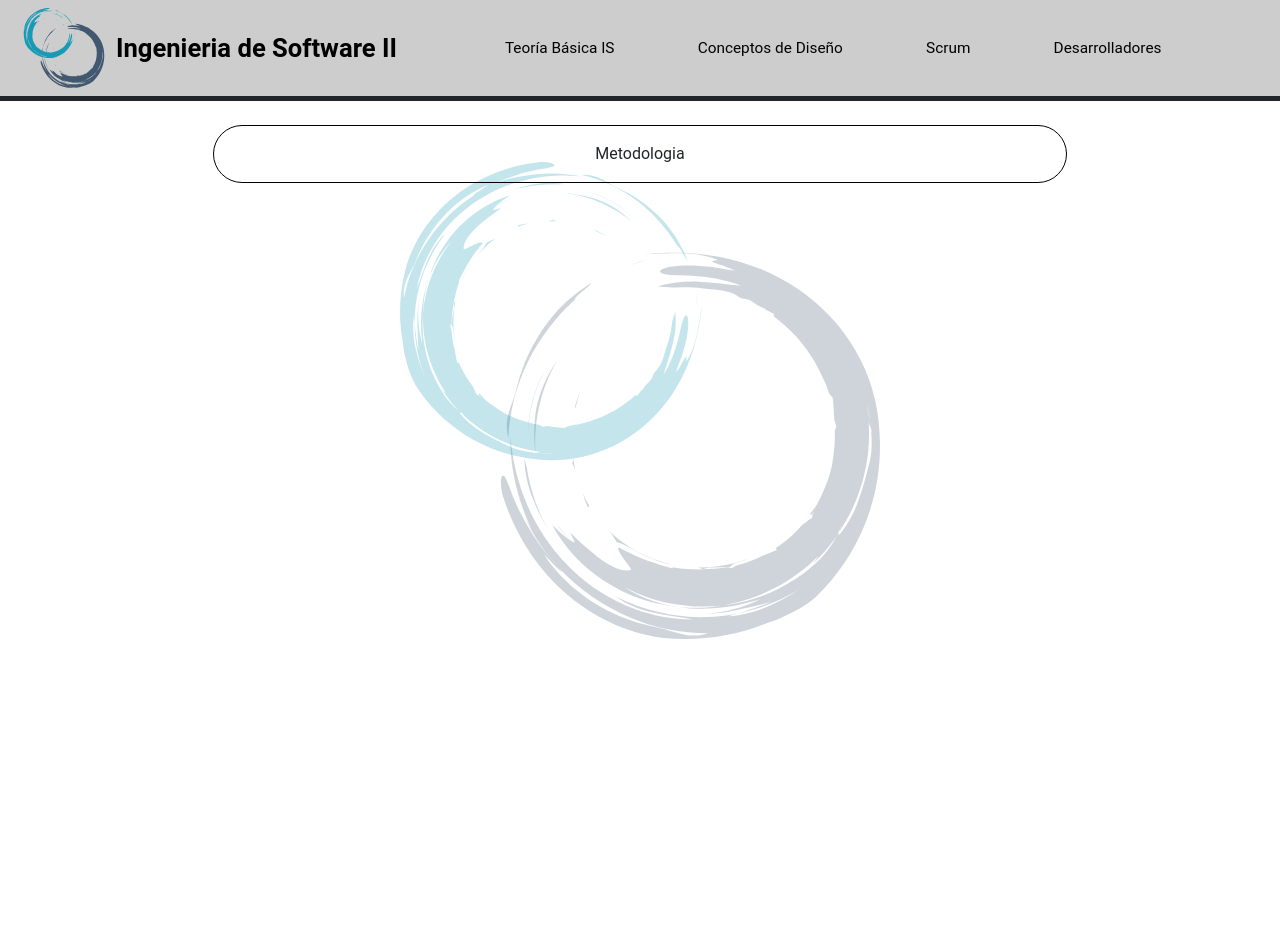
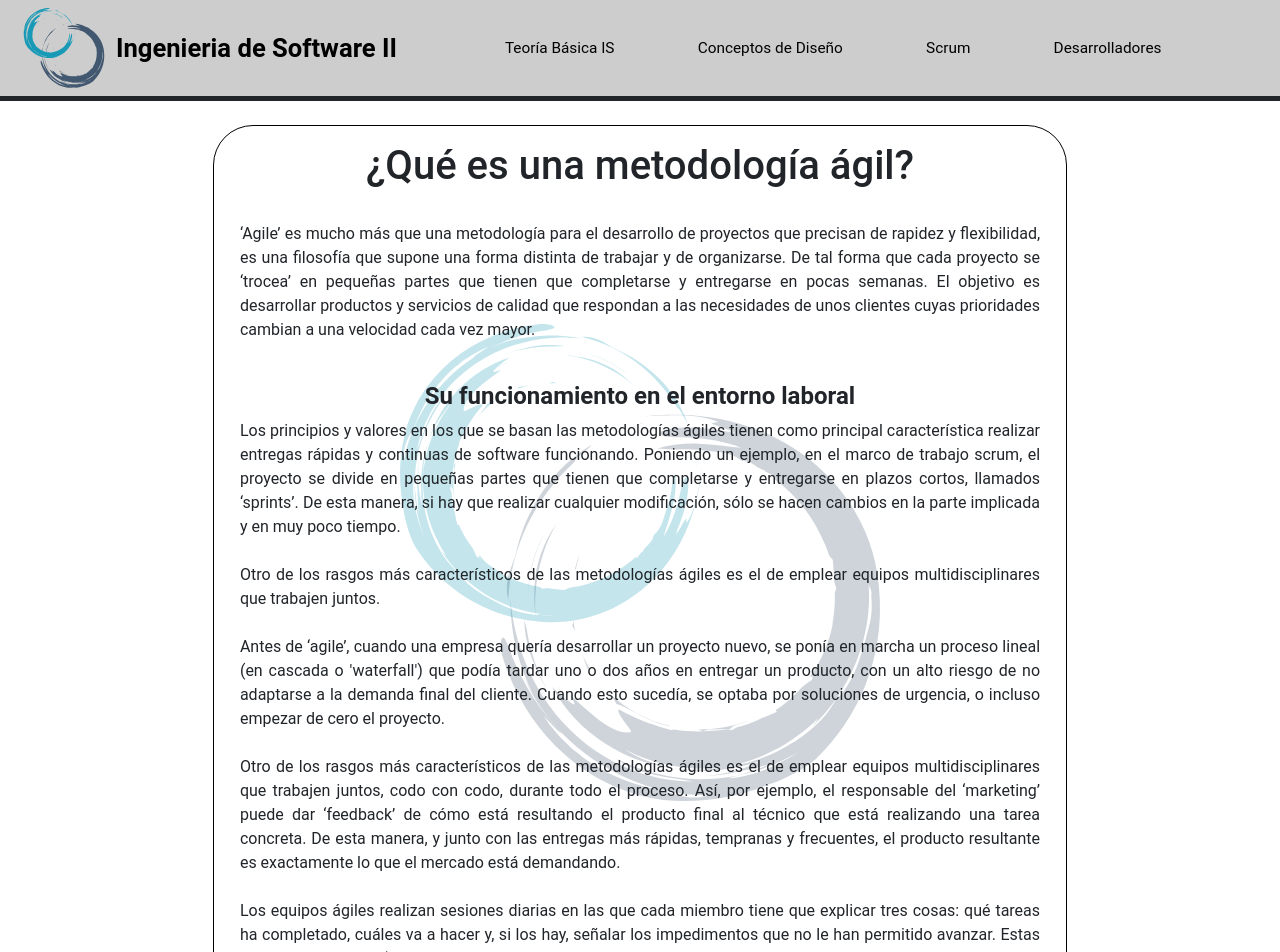
Before and after one commit to LanIkari/IS2_SCRUM_LosSeguidoresDeJesus, an Angular app in the folder IS-Scrum/: page /metodologia in a window 1280 px wide. Shown: the top 952 px of the page. Before the commit the page ends 800 px from the top, so only its background shows below. Built offline with nearby package versions, Linux system fonts and the light colour scheme.

Commit message:
¿Que es una metodología ágil?

```diff
--- a/IS-Scrum/src/app/metodologia-scrum/metodologia-scrum.component.html
+++ b/IS-Scrum/src/app/metodologia-scrum/metodologia-scrum.component.html
@@ -2,7 +2,48 @@
 <div class="container-fluid">
   <div class="row">
     <div class="col-lg-2"></div>
-    <div class="col-lg-8 container-prueba">Metodologia</div>
+    <div class="col-lg-8 container-prueba">
+      <h1>¿Qué es una metodología ágil?</h1>
+      <br>
+      <p class="calidad-IS">
+        ‘Agile’ es mucho más que una metodología para el desarrollo de proyectos que precisan de rapidez y flexibilidad,
+        es una filosofía que supone una forma distinta de trabajar y de organizarse. De tal forma que cada proyecto se
+        ‘trocea’ en pequeñas partes que tienen que completarse y entregarse en pocas semanas. El objetivo es desarrollar
+        productos y servicios de calidad que respondan a las necesidades de unos clientes cuyas prioridades cambian a
+        una velocidad cada vez mayor.
+      </p>
+      <br>
+      <h4><strong>Su funcionamiento en el entorno laboral</strong></h4>
+      <p class="calidad-IS">
+        Los principios y valores en los que se basan las metodologías ágiles tienen como principal característica
+        realizar entregas rápidas y continuas de software funcionando. Poniendo un ejemplo, en el marco de trabajo
+        scrum, el proyecto se divide en pequeñas partes que tienen que completarse y entregarse en plazos cortos,
+        llamados ‘sprints’. De esta manera, si hay que realizar cualquier modificación, sólo se hacen cambios en la
+        parte implicada y en muy poco tiempo.
+        <br><br>
+        Otro de los rasgos más característicos de las metodologías ágiles es el de emplear equipos multidisciplinares
+        que trabajen juntos.
+        <br><br>
+        Antes de ‘agile’, cuando una empresa quería desarrollar un proyecto nuevo, se ponía en marcha un proceso lineal
+        (en cascada o 'waterfall') que podía tardar uno o dos años en entregar un producto, con un alto riesgo de no
+        adaptarse a la demanda final del cliente. Cuando esto sucedía, se optaba por soluciones de urgencia, o incluso
+        empezar de cero el proyecto.
+        <br><br>
+        Otro de los rasgos más característicos de las metodologías ágiles es el de emplear equipos multidisciplinares
+        que trabajen juntos, codo con codo, durante todo el proceso. Así, por ejemplo, el responsable del ‘marketing’
+        puede dar ‘feedback’ de cómo está resultando el producto final al técnico que está realizando una tarea
+        concreta. De esta manera, y junto con las entregas más rápidas, tempranas y frecuentes, el producto resultante
+        es exactamente lo que el mercado está demandando.
+        <br><br>
+        Los equipos ágiles realizan sesiones diarias en las que cada miembro tiene que explicar tres cosas: qué tareas
+        ha completado, cuáles va a hacer y, si los hay, señalar los impedimentos que no le han permitido avanzar. Estas
+        reuniones llamadas ‘dailys’ sirven para que todos los integrantes del equipo sepan en qué punto de trabajo está
+        cada uno y sean conscientes de cómo pueden colaborar para que el proyecto siga avanzando.
+        <br><br>
+        La filosofía ‘agile’ nació hace más de 10 años de la mano de los gigantes del ‘software’, pero poco a poco se ha
+        ido extendiendo a otras industrias, incluida la financiera.
+      </p>
+    </div>
     <div class="col-lg-2"></div>
   </div>
 </div>
--- a/IS-Scrum/src/styles.css
+++ b/IS-Scrum/src/styles.css
@@ -127,6 +127,11 @@ li.dropdown-item {
   }
 
   div.col-lg-10 {
+    margin: auto;
+    width: 98% !important;
+  }
+
+  div.col-lg-8 {
     margin: auto;
     width: 98% !important;
   }
@@ -281,19 +286,19 @@ div.col-lg-1 {
   text-align: justify;
 }
 
-.link-inactiv{
+.link-inactiv {
   text-decoration: none;
   color: black;
 }
 
-.link-inactiv:hover{
+.link-inactiv:hover {
   color: black;
 }
 
-ul{
+ul {
   text-align: left;
 }
 
-p.calidad-IS{
+p.calidad-IS {
   text-align: justify;
 }
```
